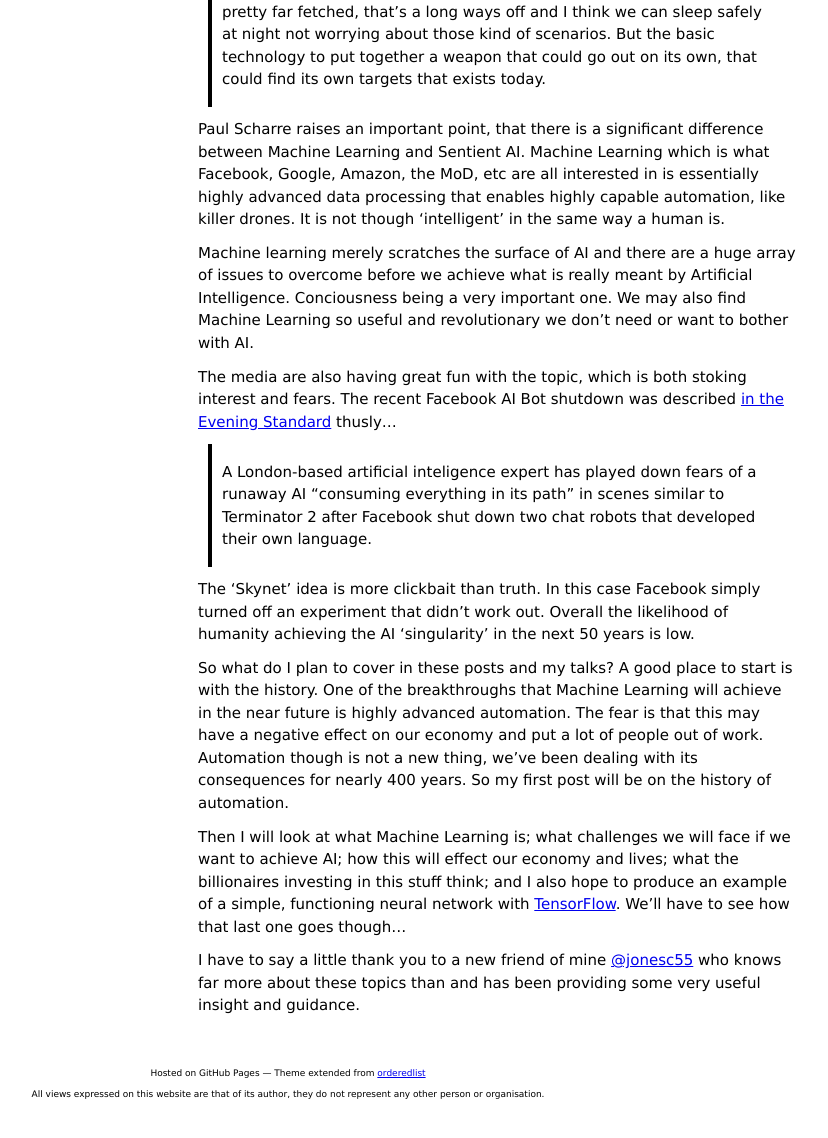
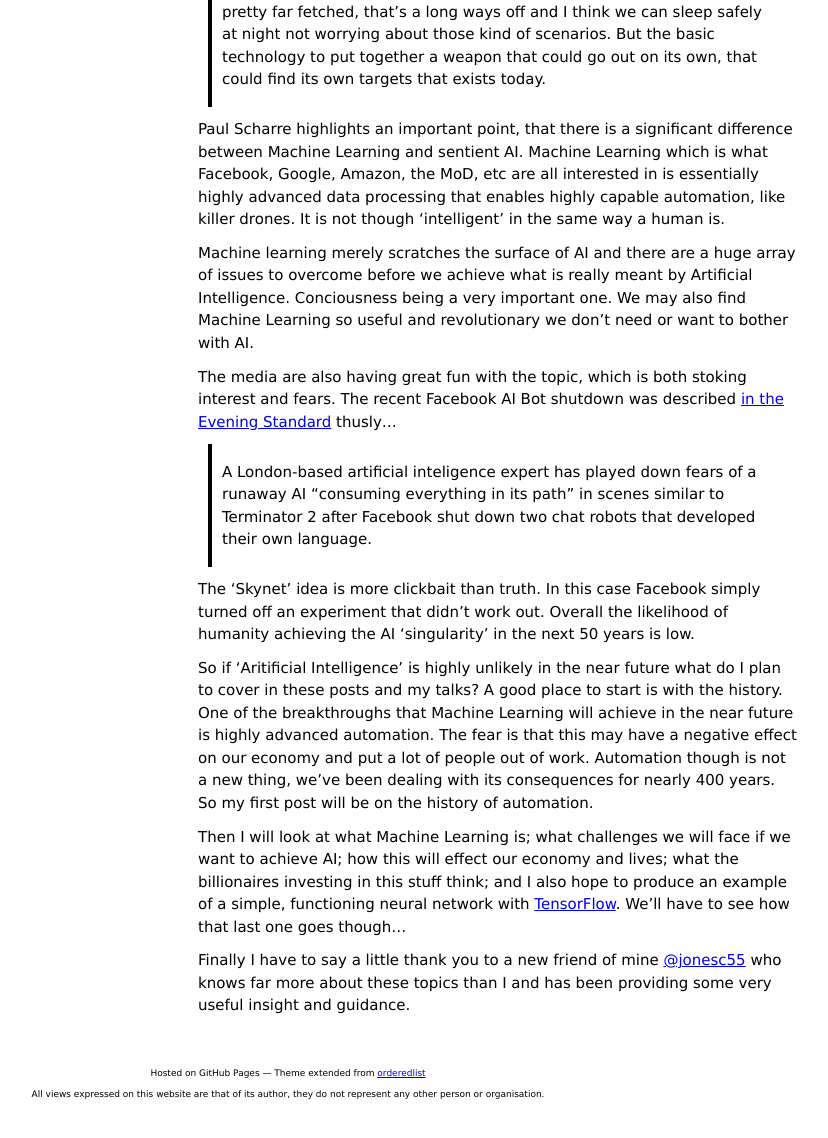
Before and after one commit to RobDWaller/robdwaller.github.io, a Jekyll site: the page built from _posts/2017-08-24-ai-machine-learning-series-introduction.md, in a window 1280 px wide, cut to the strip 555-1695 px from the top of the page. Shown: the whole strip, without its empty margins (352-1180 px from the left). Built offline with Jekyll 4.4.1, drawn with Linux system fonts in a browser that asks for light colours.

Commit message:
Finalish amends to AI blog post

```diff
--- a/_posts/2017-08-24-ai-machine-learning-series-introduction.md
+++ b/_posts/2017-08-24-ai-machine-learning-series-introduction.md
@@ -12,11 +12,11 @@ As a result I've begun researching and learning about the subjects and I have al
 
 As an introduction I'll state my starting position and what I'll cover during these posts. Maybe as these posts progress my initial view will change, we'll have to see.
 
-Overall I'm an optimistic sceptic, while I believe machine learning will revolutionise the way we live and work I don't believe a 'Skynet' AI revolution will occur any time soon, if at all. As AI expert [@Paul_Scharre](https://twitter.com/PaulScharre) recently said in a [Channel 4 interview](https://www.channel4.com/news/paul-scharre-terminator-scenario-is-far-fetched) about 'Killer Robots'...
+Overall I'm an optimistic sceptic, while I believe machine learning will revolutionise the way we live and work I don't believe a 'Skynet' AI revolution will occur any time soon, if at all. As AI expert [@Paul_Scharre](https://twitter.com/Paul_Scharre) recently said in a [Channel 4 interview](https://www.channel4.com/news/paul-scharre-terminator-scenario-is-far-fetched) about 'Killer Robots'...
 
 >I think a Terminator scenario like we see in science fiction movies, that's pretty far fetched, that's a long ways off and I think we can sleep safely at night not worrying about those kind of scenarios. But the basic technology to put together a weapon that could go out on its own, that could find its own targets that exists today.
 
-Paul Scharre raises an important point, that there is a significant difference between Machine Learning and Sentient AI. Machine Learning which is what Facebook, Google, Amazon, the MoD, etc are all interested in is essentially highly advanced data processing that enables highly capable automation, like killer drones. It is not though 'intelligent' in the same way a human is.
+Paul Scharre highlights an important point, that there is a significant difference between Machine Learning and sentient AI. Machine Learning which is what Facebook, Google, Amazon, the MoD, etc are all interested in is essentially highly advanced data processing that enables highly capable automation, like killer drones. It is not though 'intelligent' in the same way a human is.
 
 Machine learning merely scratches the surface of AI and there are a huge array of issues to overcome before we achieve what is really meant by Artificial Intelligence. Conciousness being a very important one. We may also find Machine Learning so useful and revolutionary we don't need or want to bother with AI.
 
@@ -26,8 +26,8 @@ The media are also having great fun with the topic, which is both stoking intere
 
 The 'Skynet' idea is more clickbait than truth. In this case Facebook simply turned off an experiment that didn't work out. Overall the likelihood of humanity achieving the AI 'singularity' in the next 50 years is low.
 
-So what do I plan to cover in these posts and my talks? A good place to start is with the history. One of the breakthroughs that Machine Learning will achieve in the near future is highly advanced automation. The fear is that this may have a negative effect on our economy and put a lot of people out of work. Automation though is not a new thing, we've been dealing with its consequences for nearly 400 years. So my first post will be on the history of automation.
+So if 'Aritificial Intelligence' is highly unlikely in the near future what do I plan to cover in these posts and my talks? A good place to start is with the history. One of the breakthroughs that Machine Learning will achieve in the near future is highly advanced automation. The fear is that this may have a negative effect on our economy and put a lot of people out of work. Automation though is not a new thing, we've been dealing with its consequences for nearly 400 years. So my first post will be on the history of automation.
 
 Then I will look at what Machine Learning is; what challenges we will face if we want to achieve AI; how this will effect our economy and lives; what the billionaires investing in this stuff think; and I also hope to produce an example of a simple, functioning neural network with [TensorFlow](https://www.tensorflow.org/). We'll have to see how that last one goes though...
 
-I have to say a little thank you to a new friend of mine [@jonesc55](https://twitter.com/jonesc55) who knows far more about these topics than and has been providing some very useful insight and guidance.
+Finally I have to say a little thank you to a new friend of mine [@jonesc55](https://twitter.com/jonesc55) who knows far more about these topics than I and has been providing some very useful insight and guidance.
```
